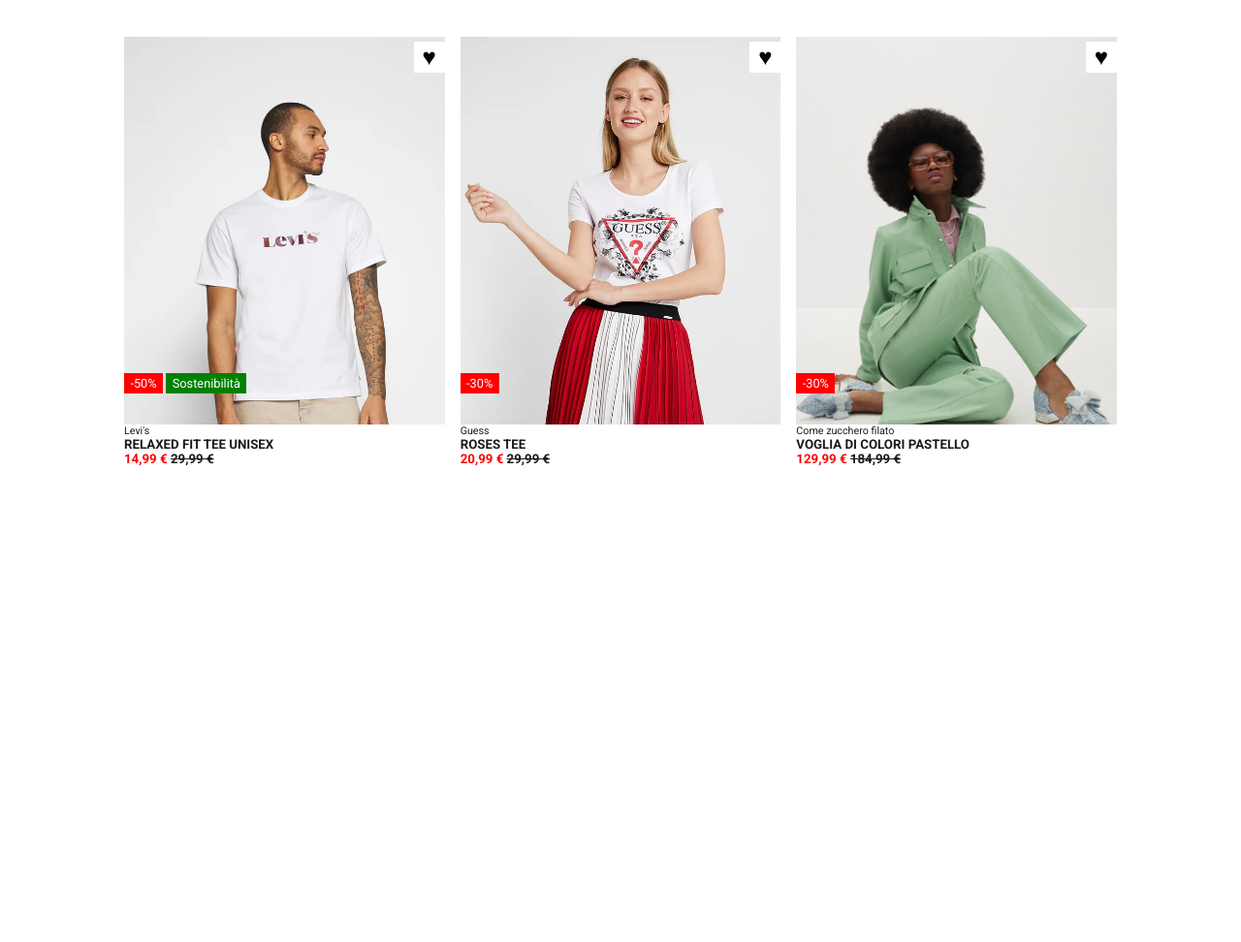
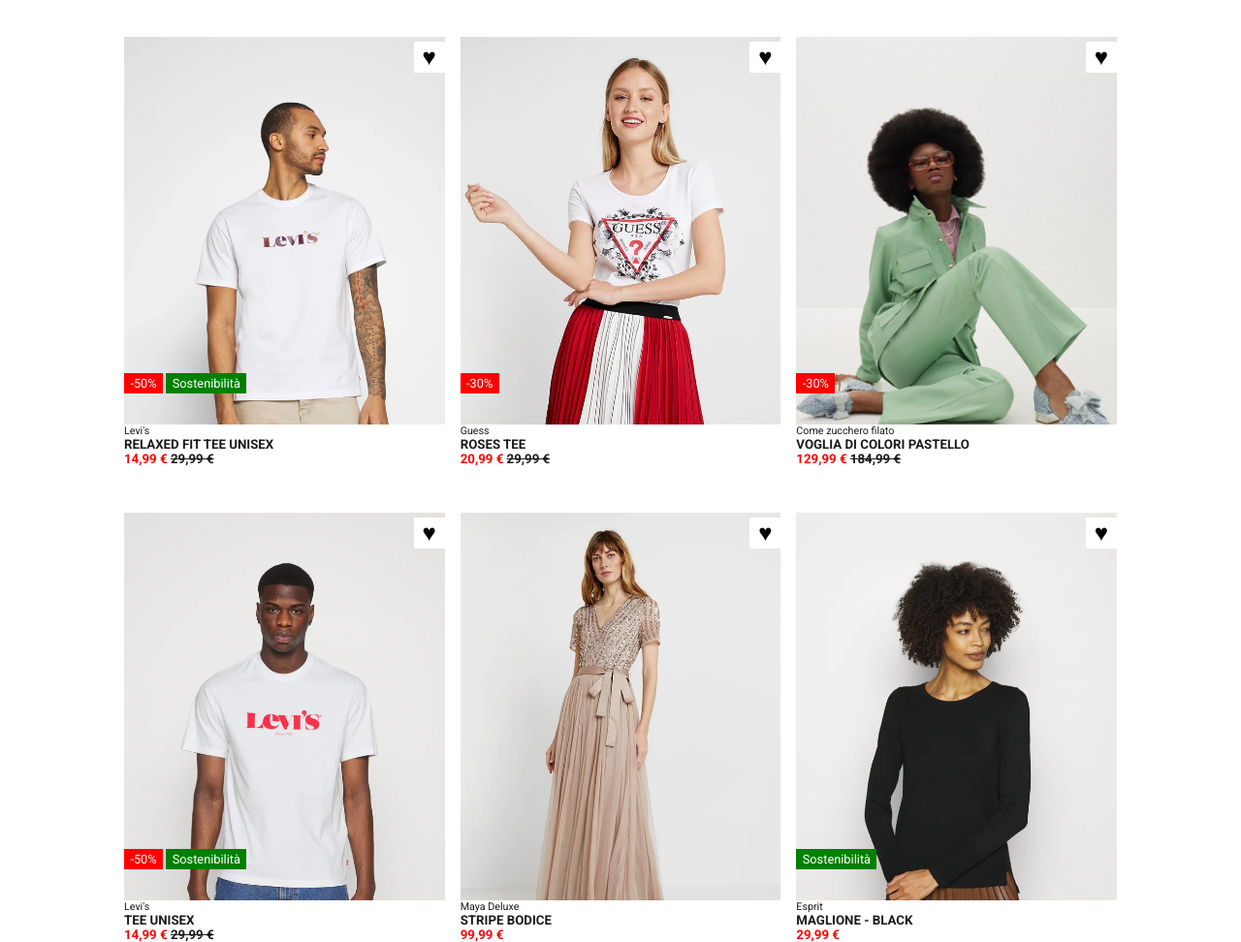
Before and after one commit to DavidePeloso-dev/html-css-boolando, a plain HTML site: page index.html in a window 1280 px wide. Shown: the part 62-1034 px from the top of the page at 97% size. Before the commit the page ends 800 px from the top, so only its background shows below. Drawn offline with Linux system fonts and the light colour scheme.

Commit message:
Complete main second row

```diff
--- a/index.html
+++ b/index.html
@@ -76,6 +76,48 @@
                     </div>
                 </div>
             </div>
+            <!-- /first_row -->
+
+            <div class="row d-flex">
+                <div class="article col-4">
+                    <div class="item item-4">
+                        <div class="heart">&hearts;</div>
+                        <div class="elements d-flex">
+                            <div class="discount">-50&percnt;</div>
+                            <div class="tag">Sostenibilità</div>
+                        </div>
+                    </div>
+                    <div class="description">
+                        <h6>Levi's</h6>
+                        <h5>TEE UNISEX</h5>
+                        <h5 class="price"> 14,99 &euro; <em> 29,99 &euro;</em></h5>
+                    </div>
+                </div>
+                <div class="article col-4">
+                    <div class="item item-5">
+                        <div class="heart">&hearts;</div>
+                    </div>
+                    <div class="description">
+                        <h6>Maya Deluxe</h6>
+                        <h5>STRIPE BODICE</h5>
+                        <h5 class="price"> 99,99 &euro;</h5>
+                    </div>
+                </div>
+                <div class="article col-4">
+                    <div class="item item-6">
+                        <div class="heart">&hearts;</div>
+                        <div class="elements d-flex">
+                            <div class="tag">Sostenibilità</div>
+                        </div>
+                    </div>
+                    <div class="description">
+                        <h6>Esprit</h6>
+                        <h5>MAGLIONE - BLACK</h5>
+                        <h5 class="price"> 29,99 &euro;</h5>
+                    </div>
+                </div>
+            </div>
+            <!-- /second_row -->
         </div>
     </main>
     <!-- /#main -->
```
